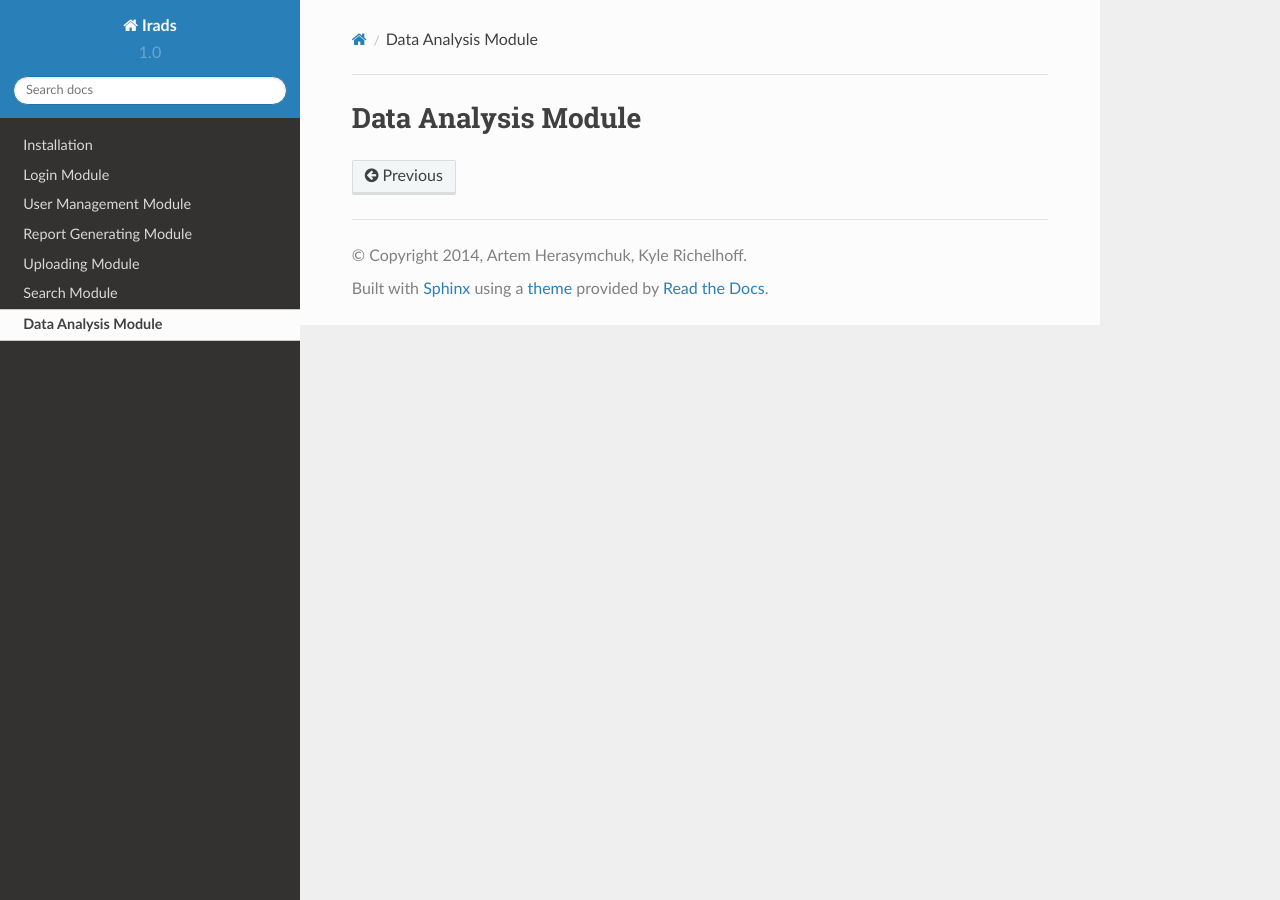
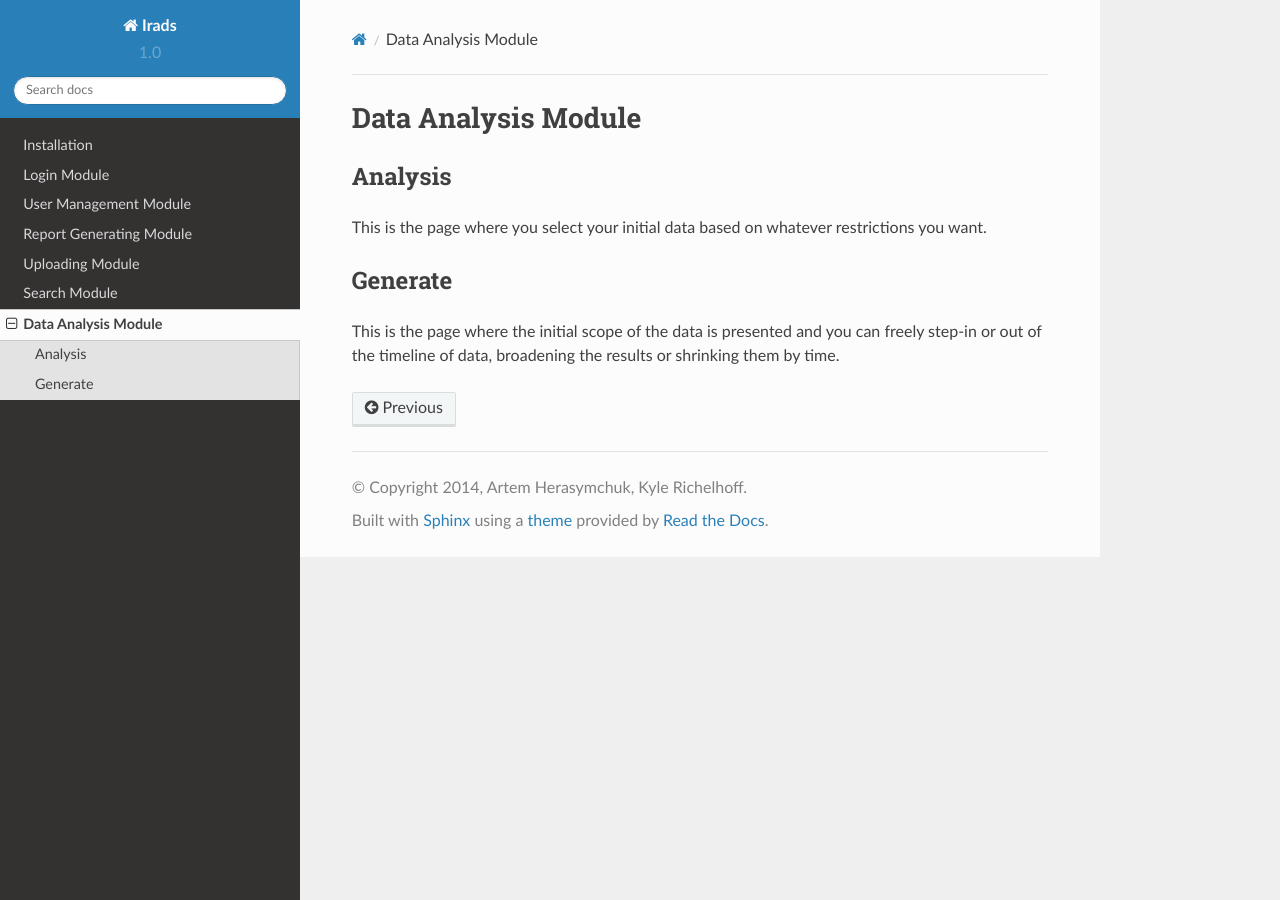
Before and after one commit to grepme/IRads, a Sphinx documentation site: the page built from doc/analysis.rst, in a window 1280 px wide. Built offline with Sphinx 7.4.7 and the Read the Docs theme 2.0.0, drawn with Linux system fonts in a browser that asks for light colours.

Commit message:
Analysis

```diff
--- a/doc/analysis.rst
+++ b/doc/analysis.rst
@@ -1,2 +1,13 @@
 Data Analysis Module
 ====================
+
+Analysis
+--------
+
+This is the page where you select your initial data based on whatever restrictions you want.
+
+Generate
+--------
+
+This is the page where the initial scope of the data is presented and you can freely step-in or out of the timeline of data,
+broadening the results or shrinking them by time.
--- a/iradsanalysis.py
+++ b/iradsanalysis.py
@@ -56,7 +56,7 @@ class IradsAnalysis(object):
         #query = session.query(RadiologyRecord).join(PacsImage, RadiologyRecord.record_id == PacsImage.record_id).join(Person, RadiologyRecord.patient_id == Person.person_id)
         query = session.query(RadiologyRecord, RadiologyRecord.test_type, func.count(PacsImage.record_id).label('total')).join(PacsImage).group_by(RadiologyRecord.test_type).order_by(RadiologyRecord.patient_id)
 
-		# All edge cases are inclusive
+        # All edge cases are inclusive
         if (start != "") and (end != ""):
             query = query.filter(
                 RadiologyRecord.test_date <= end).filter(
```
